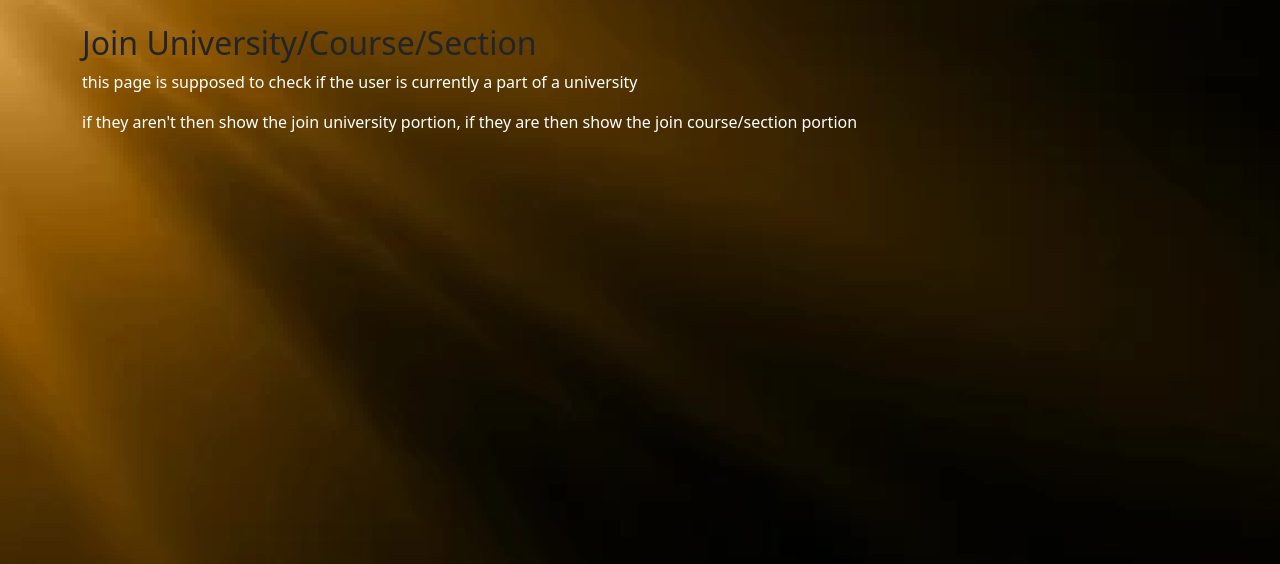
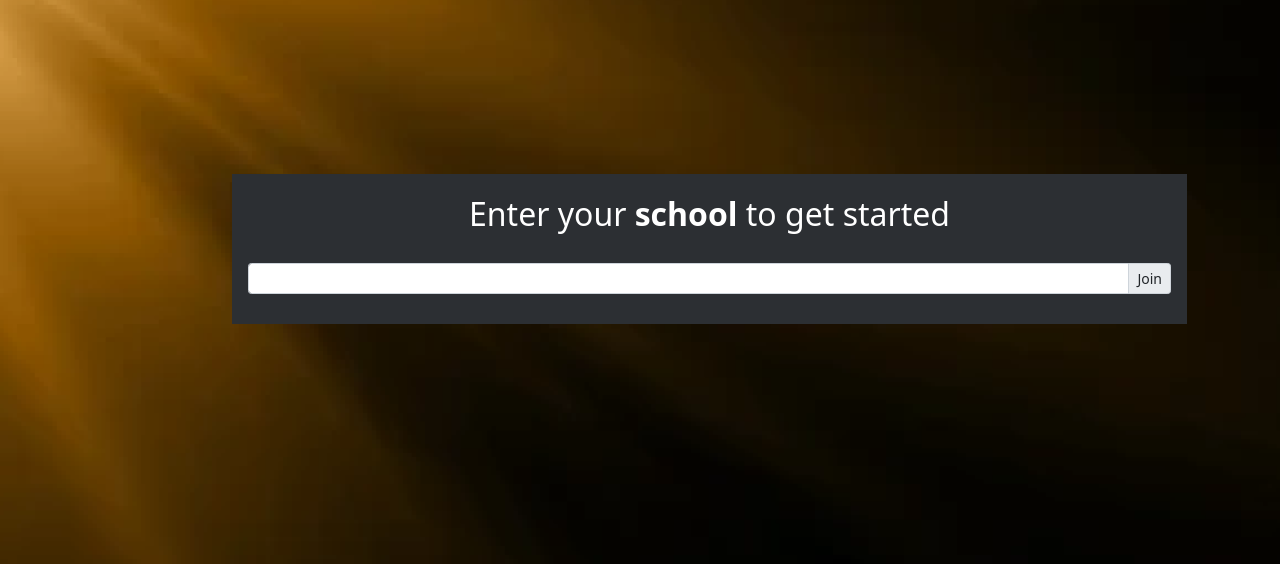
Before and after one commit to MJDorcelien/group-14-final, a Flask app: page /join in a window 1280 px wide. Shown: the part 76-640 px from the top of the page. Run offline with Flask 2, Linux system fonts and the light colour scheme.

Commit message:
Finished HTML page

```diff
--- a/templates/join_university.html
+++ b/templates/join_university.html
@@ -3,7 +3,13 @@
 {% block title %}Join University | Join Course/Section{% endblock %}
 
 {% block body %}
-    <h2>Join University/Course/Section</h2>
-    <p>this page is supposed to check if the user is currently a part of a university</p>
-    <p>if they aren't then show the join university portion, if they are then show the join course/section portion</p>
+
+<div class="text-bg-secondary p-3" style="background-color:#2C2F33; width:955px; height: 150px; margin-top:150px; margin-left:150px">
+    <p style="font-size: xx-large; text-align: center; margin-bottom:25px;">Enter your <strong>school</strong> to get started</p>
+    <div class="input-group input-group-sm">
+        <input type="text" class="form-control" aria-label="Sizing example input" aria-describedby="inputGroup-sizing-sm">
+        <span class="input-group-text" id="inputGroup-sizing-sm">Join</span>
+    </div>
+</div>
+
 {% endblock %}
```
